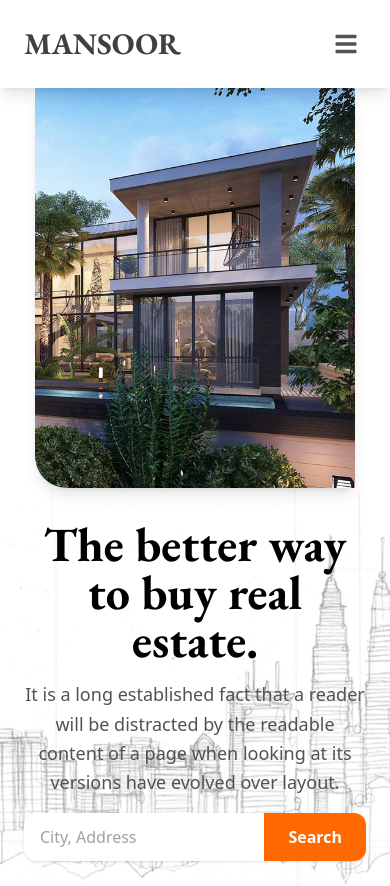
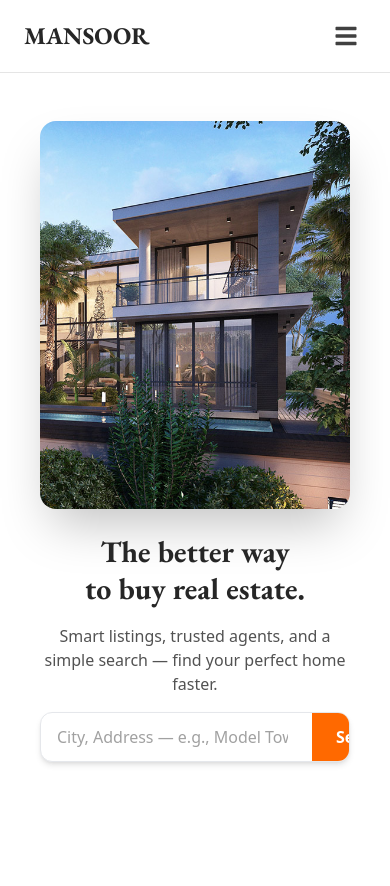
Before and after one commit to mansoorkhoshal/landing_page, a React (Vite) app: page / in a window 390 px wide. Shown: the top 886 px of the page. Built offline with nearby package versions, Linux system fonts and the light colour scheme; a web font is replaced by a local one.

Commit message:
update navbar and set the pattern

```diff
--- a/src/component/About.jsx
+++ b/src/component/About.jsx
@@ -1,47 +1,50 @@
-import aboutImage from "../assets/backgroundImage1.jpeg";
+// import aboutImage from "../assets/backgroundImage1.jpeg";
 import homeImage from "../assets/homeImgInAbout.jpeg";
 
 const About = () => {
   return (
     <section
       id="home"
-      className="bg-cover bg-center bg-no-repeat max-w-7xl mx-auto"
-      style={{ backgroundImage: `url(${aboutImage})` }}
+      className="scroll-mt-20 bg-cover bg-center bg-no-repeat max-w-7xl mx-auto"
+      // style={{ backgroundImage: `url(${aboutImage})` }}
     >
-      <div className="flex flex-col-reverse md:flex-row items-center px-6 pb-20 text-black">
+      <div className="bg-white/70 backdrop-blur-sm rounded-xl mx-4 md:mx-0 flex flex-col-reverse md:flex-row items-center px-6 py-12 md:py-20 text-neutral-800">
         <div className="w-full md:w-1/2 text-center md:text-left space-y-4">
-          <h3 className="text-5xl md:text-6xl font-bold font-Garamond">
+          <h3 className="text-3xl md:text-5xl font-bold font-Garamond leading-tight">
             The better way <br /> to buy real estate.
           </h3>
-          <p className="text-lg leading-relaxed text-neutral-600">
-            It is a long established fact that a reader will be distracted by
-            the readable content of a page when looking at its versions have
-            evolved over layout.
+          <p className="text-base md:text-lg text-neutral-600">
+            Smart listings, trusted agents, and a simple search — find your
+            perfect home faster.
           </p>
+
           <div className="w-full max-w-2xl my-4 mx-auto">
-            <form className="flex items-stretch gap-2 bg-white rounded-xl shadow-sm overflow-hidden">
+            <form className="flex items-center gap-2 bg-white rounded-xl shadow-md overflow-hidden border border-gray-200">
               <input
                 type="text"
                 aria-label="City or address"
-                placeholder="City, Address"
-                className="flex-1 min-w-0 px-4 py-3 text-neutral-700 placeholder-neutral-400 focus:outline-none focus:ring-2 focus:ring-white transition"
+                placeholder="City, Address — e.g., Model Town, Lahore"
+                className="flex-1 px-4 py-3 text-neutral-700 placeholder-neutral-400 focus:outline-none focus:ring-2 focus:ring-orange-300 transition"
               />
 
               <button
                 type="submit"
-                className="shrink-0 bg-orange-500 text-white font-semibold px-6 py-3 hover:bg-orange-600 focus:outline-none focus:ring-2 focus:ring-white transition"
+                className="shrink-0 bg-orange-500 text-white font-semibold px-6 py-3 hover:bg-orange-600 focus:outline-none focus:ring-2 focus:ring-orange-300 transition"
               >
                 Search
               </button>
             </form>
           </div>
         </div>
-        <div className="w-full lg:h-139 md:w-1/2 flex lg:justify-end justify-center mb-8 md:mb-0">
-          <img
-            src={homeImage}
-            alt="About"
-            className="rounded-2xl shadow-lg w-80 md:w-96 hover:scale-105 transition-transform duration-300 rounded-tl-none rounded-tr-none rounded-bl-4xl rounded-br-none"
-          />
+
+        <div className="w-full md:w-1/2 flex justify-center md:justify-end mb-6 md:mb-0">
+          <div className="w-80 md:w-96 transform hover:scale-105 transition-transform duration-300 shadow-2xl rounded-2xl overflow-hidden">
+            <img
+              src={homeImage}
+              alt="About home"
+              className="w-full h-full object-cover"
+            />
+          </div>
         </div>
       </div>
     </section>
--- a/src/component/Agents.jsx
+++ b/src/component/Agents.jsx
@@ -44,44 +44,38 @@ const Agents = () => {
   ];
 
   return (
-    <section className="bg-neutral-800" id="agents">
-      <div className="bg-cover bg-center bg-no-repeat max-w-7xl mx-auto ">
-        <div className=" flex flex-col md:flex-row items-center px-8 py-20 text-neutral-400">
-          <div className="w-full md:w-1/2 text-center md:text-left space-y-4">
+    <section className="bg-neutral-900" id="agents">
+      <div className="max-w-7xl mx-auto px-6 py-20 text-neutral-300 scroll-mt-20">
+        <div className="md:w-1/2 space-y-4">
           <h3 className="text-3xl md:text-4xl font-bold font-Garamond">
             — Our Perfect Agents
           </h3>
-            <p className="text-lg leading-relaxed text-neutral-400">
-              It is a long established fact that a reader will be distracted by
-              the readable content of a page when looking at its versions have
-              evolved over layout.
+          <p className="text-lg text-neutral-400">
+            Trusted local agents to guide you through every step.
           </p>
         </div>
       </div>
-      </div>
 
-      <div className="flex justify-center items-center">
       <div className="grid grid-cols-1 sm:grid-cols-2 lg:grid-cols-4 gap-6 px-6 py-8 max-w-7xl mx-auto">
         {agentsDetails.map((item, index) => (
-            <div key={index} className="overflow-hidden mb-6">
-              <div className="relative">
+          <div
+            key={index}
+            className="bg-neutral-800 rounded-2xl overflow-hidden transform hover:-translate-y-2 transition-shadow shadow-lg hover:shadow-2xl"
+          >
             <img
               src={item.agentImg}
               alt={item.alt}
-                  className="w-full h-80 object-cover rounded-tl-none rounded-tr-none rounded-bl-4xl rounded-br-none"
+              className="w-full h-80 object-cover"
             />
-              </div>
-
-              <div className="p-4 text-neutral-300 space-y-1 font-Garamond">
+            <div className="p-4 text-neutral-200 space-y-1">
               <h4 className="text-2xl">{item.name}</h4>
-                <h5 className="text-sm text-gray-400">{item.properties}</h5>
-
-                <div className="flex space-x-3 mt-3">
+              <h5 className="text-sm text-neutral-400">{item.properties}</h5>
+              <div className="flex gap-3 mt-3">
                 {item.accounts.map((acc, i) => (
                   <a
                     key={i}
                     href={acc.link}
-                      className="text-xl hover:text-orange-500"
+                    className="p-2 rounded-md bg-white/5 hover:bg-orange-500 hover:text-white transition"
                   >
                     {acc.icon}
                   </a>
@@ -91,7 +85,6 @@ const Agents = () => {
           </div>
         ))}
       </div>
-      </div>
     </section>
   );
 };
--- a/src/component/FAQs.jsx
+++ b/src/component/FAQs.jsx
@@ -62,26 +62,22 @@ const FAQs = () => {
   ];
 
   return (
-    <section >
+    <section>
       <div
-        className="relative bg-cover bg-center bg-no-repeat py-16 px-8 flex flex-col md:flex-row items-center justify-between max-w-7xl mx-auto rounded-xl shadow-md"
-        style={{
-          backgroundImage: `url(${backImage})`,
-        }}
+        className="relative bg-cover bg-center bg-no-repeat py-16 px-8 max-w-7xl mx-auto rounded-xl shadow-md"
+        style={{ backgroundImage: `url(${backImage})` }}
       >
         <div className="absolute inset-0 bg-black/40 rounded-xl"></div>
-        <div className="relative z-10 text-center md:text-left">
-          <h2 className="text-white text-3xl md:text-4xl font-bold font-Garamond">
+        <div className="relative z-10 flex flex-col md:flex-row items-center justify-between gap-6 scroll-mt-20">
+          <h2 className="text-white text-2xl md:text-3xl font-bold font-Garamond">
             Request a Free Consultation!!
           </h2>
-        </div>
-
-        <div className="relative z-10 mt-6 md:mt-0">
-          <button className="bg-orange-600 hover:bg-orange-700 text-white font-semibold py-3 px-8 rounded-md shadow-md transition duration-300">
+          <button className="bg-orange-600 hover:bg-orange-700 text-white font-semibold py-3 px-6 rounded-md shadow-lg transition">
             Reserve A Slot
           </button>
         </div>
       </div>
+
       <div className="max-w-7xl mx-auto" id="contact">
         <div className="my-15 flex flex-col md:flex-row items-center px-8 py-20 text-neutral-600">
           <div className="w-full md:w-1/2 text-center md:text-left space-y-4">
@@ -96,7 +92,10 @@ const FAQs = () => {
           </div>
         </div>
 
-        <div className="flex justify-center items-center">
+        <div
+          className="flex justify-center items-center  scroll-mt-20"
+          id="contact"
+        >
           <div className="grid sm:grid-cols-2 md:grid-cols-3 lg:grid-cols-4 gap-10 pb-20 max-w-7xl px-6">
             {cardDetails.map((item, index) => (
               <div
--- a/src/component/Navbar.jsx
+++ b/src/component/Navbar.jsx
@@ -15,35 +15,36 @@ const Navbar = () => {
   return (
     <nav
       aria-label="Main navigation"
-      className="sticky top-0 z-50 shadow-lg bg-white/30 backdrop-blur-md border-b border-none py-3"
+      className="sticky top-0 z-50 backdrop-blur-md border-b border-black/10 py-1"
     >
-      <div className="max-w-7xl mx-auto px-6 h-16 flex items-center justify-between z-50 text-neutral-600">
-        <div className="flex flex-1">
-          <h1 className="text-3xl font-bold font-Garamond text-neutral-700 cursor-pointer" id="home">
+      <div className="max-w-7xl mx-auto px-6 h-16 flex items-center justify-between">
+        <div className="flex items-center gap-4">
+          <h1 className="text-2xl sm:text-3xl font-Garamond font-bold text-neutral-800 cursor-pointer">
             MANSOOR
           </h1>
+          <span className="hidden sm:inline text-sm text-neutral-500">
+            Real Estate
+          </span>
         </div>
 
-        <div className="hidden lg:flex lg:flex-1 items-center justify-end font-normal font-League">
-          <ul className="flex gap-8 text-2xl">
-            {navItems.map((item, index) => (
-              <li key={index}>
+        <div className="hidden lg:flex items-center gap-8 font-League text-lg">
+          {navItems.map((item, i) => (
             <a
+              key={i}
               href={item.link}
-                  className="hover:text-orange-500 items-center hover:duration-400"
+              className="relative px-1 py-1 text-neutral-700 hover:text-orange-500 transition-colors"
+              onClick={() => setOpen(false)}
             >
               {item.name}
             </a>
-              </li>
           ))}
-          </ul>
         </div>
 
         <button
-          className="lg:hidden ml-4 inline-flex items-center justify-center p-2 rounded-md focus:outline-none focus:ring-2 focus:ring-offset-2"
           aria-controls="mobile-menu"
           aria-expanded={open}
           onClick={() => setOpen((v) => !v)}
+          className="lg:hidden p-2 rounded-md text-neutral-700 focus:outline-none focus:ring-2 focus:ring-orange-400"
         >
           <span className="sr-only">{open ? "Close menu" : "Open menu"}</span>
           {open ? (
@@ -56,17 +57,18 @@ const Navbar = () => {
 
       <div
         id="mobile-menu"
-        className={`lg:hidden transition-max-height duration-500 overflow-hidden ${
-          open ? "max-h-60" : "max-h-0"
+        className={`lg:hidden overflow-hidden transition-[max-height] duration-300 ${
+          open ? "max-h-64" : "max-h-0"
         }`}
       >
-        <div className="max-w-7xl mx-auto px-3">
-          <ul className="flex flex-col gap-4 p-4 text-lg text-neutral-600">
-            {navItems.map((item, index) => (
-              <li key={index}>
+        <div className="px-4 pb-4">
+          <ul className="flex flex-col gap-3">
+            {navItems.map((item, i) => (
+              <li key={i}>
                 <a
                   href={item.link}
-                  className="hover:text-orange-500 hover:duration-300 flex gap-2"
+                  onClick={() => setOpen(false)}
+                  className="block px-3 py-2 rounded-md text-neutral-700 hover:bg-orange-50 hover:text-orange-600 transition"
                 >
                   {item.name}
                 </a>
--- a/src/component/Testimonials.jsx
+++ b/src/component/Testimonials.jsx
@@ -42,14 +42,16 @@ const Testimonials = () => {
                 key={index}
                 className="bg-white shadow-lg  rounded-tl-none rounded-tr-none rounded-bl-4xl rounded-br-none"
               >
-                <div className="p-15 text-neutral-700 space-y-2 font-Garamond italic">
+                <div className="bg-white rounded-2xl shadow-lg p-8 text-center">
                   <img
                     src={item.testimonailImage}
                     alt={item.alt}
-                    className="w-35 h-35 rounded-full object-cover mx-auto mb-9"
+                    className="w-24 h-24 rounded-full object-cover mx-auto mb-4"
                   />
-                  <p className="text-xl text-gray-500">{item.subDetails}</p>
-                  <p className="text-xl text-gray-500">{item.profission}</p>
+                  <p className="text-gray-600 italic mb-3">
+                    “{item.subDetails}”
+                  </p>
+                  <p className="text-sm text-neutral-500">{item.profission}</p>
                 </div>
               </div>
             ))}
--- a/src/index.css
+++ b/src/index.css
@@ -2,6 +2,16 @@
 
 @import "tailwindcss";
 
-@theme{
-    --font-Garamond: "EB Garamond", "Alan Sans";
+@theme {
+  --font-Garamond: "EB Garamond", "Alan Sans";
 }
+/* smooth scroll for nicer UX */
+html {
+  scroll-behavior: smooth;
+}
+
+/* optional: tune focus outline for accessibility */
+:focus {
+  outline: 3px solid rgba(249, 115, 22, 0.35);
+  outline-offset: 2px;
+}
```
Lines whose indentation alone changed are shown as unchanged.
